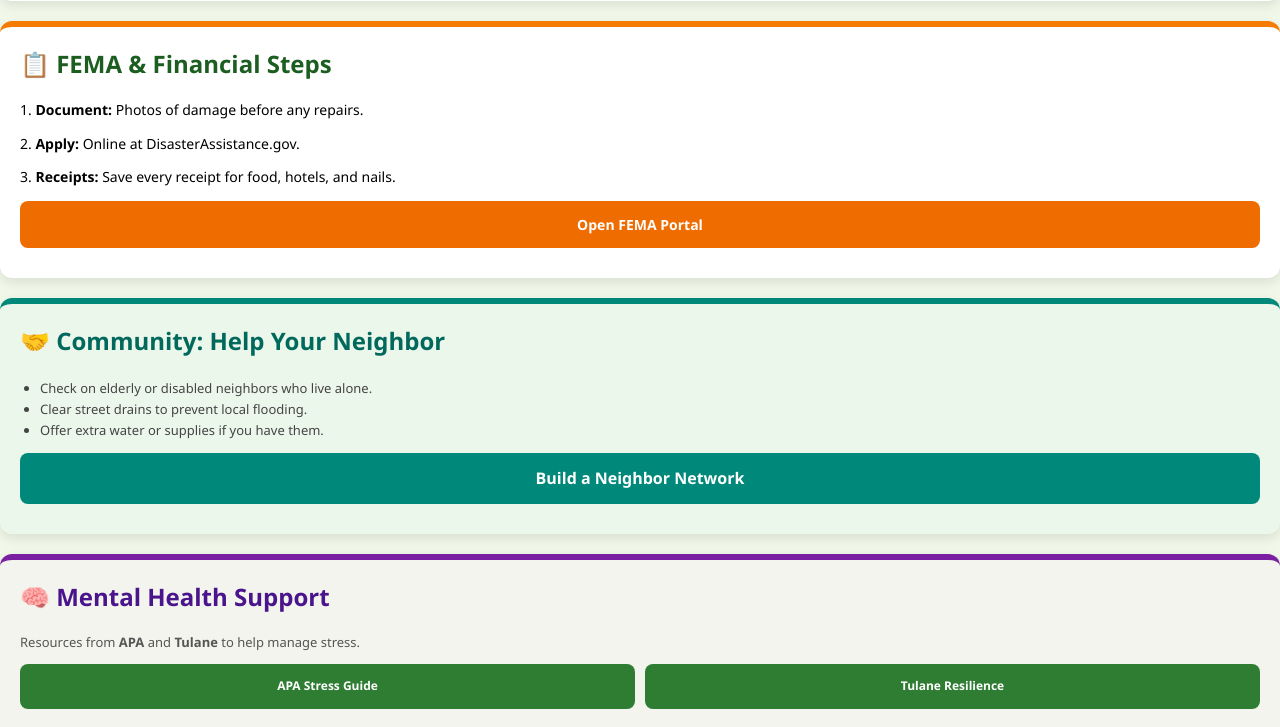
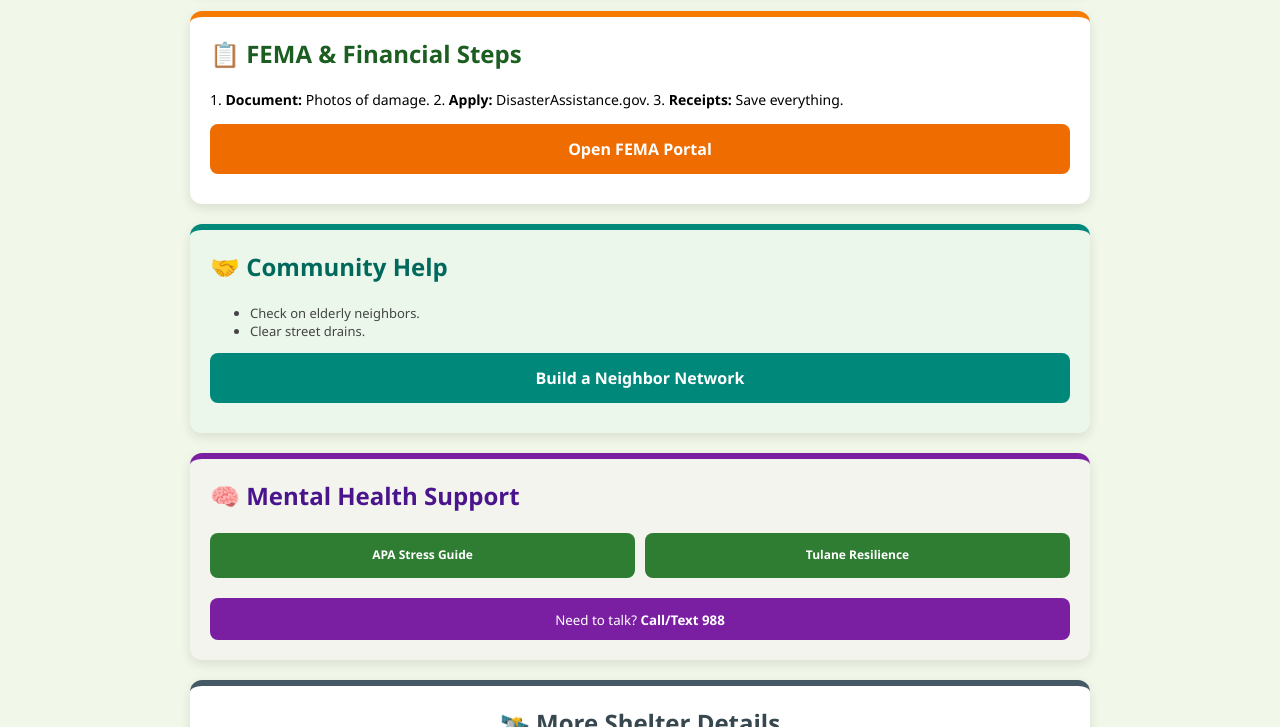
Before and after one commit to Maria08P/hurricane-shelter-app, a Flask app: page / in a window 1280 px wide. Shown: the part 5773-6500 px from the top of the page. Run offline with Flask 3, Linux system fonts and the light colour scheme.

Commit message:
Update index.html

```diff
--- a/templates/index.html
+++ b/templates/index.html
@@ -7,61 +7,57 @@
     <style>
         html, body { margin: 0; background-color: #f1f8e9; font-family: 'Segoe UI', sans-serif; line-height: 1.4; }
         .page-wrapper { padding: 30px 15px; display: flex; justify-content: center; }
-        .container { max-width: 900px; margin: 0 auto; padding: 20px; }
+        .container { max-width: 900px; margin: 0 auto; padding: 20px; position: relative; } /* Added relative position */
         .card { background: white; padding: 20px; border-radius: 12px; box-shadow: 0 4px 12px rgba(0,0,0,0.1); margin-bottom: 20px; border-top: 6px solid #2e7d32; }
         h1 { color: #2e7d32; text-align: center; margin-bottom: 5px; }
         h2 { color: #1b5e20; margin-top: 0; }
         .nav-btn { background: #2e7d32; color: white; padding: 14px; border: none; border-radius: 8px; font-weight: bold; width: 100%; cursor: pointer; text-decoration: none; display: block; text-align: center; box-sizing: border-box; margin-bottom: 10px; }
         .print-btn { background: #455a64; }
-        .hotline-grid { display: grid; grid-template-columns: repeat(auto-fit, minmax(130px, 1fr)); gap: 10px; background: #e8f5e9; padding: 15px; border-radius: 8px; margin-bottom: 20px; }
+        .hotline-section { display: grid; grid-template-columns: repeat(auto-fit, minmax(140px, 1fr)); gap: 10px; background: #f9fdf9; padding: 15px; border-radius: 8px; border: 1px solid #eee; margin-bottom: 20px; }
         .hotline-item b { font-size: 10px; color: #2e7d32; text-transform: uppercase; }
-        .hotline-item a { display: block; color: #1b5e20; text-decoration: none; font-weight: bold; }
+        .hotline-item a { display: block; color: #1b5e20; text-decoration: none; font-weight: bold; font-size: 13px; }
         table { width: 100%; border-collapse: collapse; }
         td { padding: 12px 8px; border-bottom: 1px solid #eee; font-size: 14px; }
         .badge { padding: 4px 8px; border-radius: 12px; font-size: 10px; font-weight: bold; }
         .badge-pet { background: #fce4ec; color: #880e4f; }
         .badge-sn { background: #fff3e0; color: #e65100; }
-        /* QR Code Container (Top-Right) */
-        .qr-code-share { position: absolute; top: 10px; right: 10px; text-align: center; background: white; padding: 5px; border-radius: 8px; box-shadow: 0 2px 8px rgba(0,0,0,0.1); width: 60px; z-index: 1000; }
+
+        /* QR Code Container */
+        .qr-code-share { position: absolute; top: 10px; right: 20px; text-align: center; background: white; padding: 5px; border-radius: 8px; border: 1px solid #ddd; width: 90px; z-index: 1000; }
         .qr-code-share img { width: 100%; display: block; }
-        .qr-code-share small { font-size: 8px; color: #666; font-weight: bold; }
 
-        /* Review Grid */
-        .review-grid { display: grid; grid-template-columns: 1fr; gap: 10px; margin-top: 15px; }
-        .review-box { border: 1px solid #ddd; padding: 15px; border-radius: 10px; background: #fcfcfc; }
         @media print { .no-print { display: none !important; } .card { box-shadow: none; border: 1px solid #ccc; } }
     </style>
 </head>
 <body>
+
 <div class="container">
-    <div style="position: absolute; top: 10px; right: 10px; background: white; padding: 5px; border-radius: 8px; border: 1px solid #ddd; text-align: center; width: 90px; z-index: 1000;" class="no-print">
-        <img src="/qr_code" alt="Survey QR" style="width: 100%;">
+    <div class="qr-code-share no-print">
+        <img src="/qr_code" alt="Survey QR">
         <p style="font-size: 8px; margin: 2px 0; color: #d32f2f; font-weight: bold;">SCAN FOR SURVEY</p>
     </div>
 
     <div class="card">
         <h1>Florida Hurricane Relief Hub</h1>
-        <p style="text-align: center; font-size: 11px; color: #999;">Source: hss-ppcu.onrender.com</p>
+        <p style="text-align: center; font-size: 11px; color: #999;">Source: hss-ppcu.onrender.com | Last Check: {{ user_time }}</p>
 
         <div class="no-print" style="display: grid; grid-template-columns: 1fr 1fr; gap: 10px; margin-bottom: 20px;">
             <form id="geoForm" method="POST" action="/" style="margin: 0;">
                 <input type="hidden" name="lat" id="lat"><input type="hidden" name="lon" id="lon">
-                <button type="button" class="nav-btn" style="margin: 0; background: #2e7d32; color: white;" onclick="navigator.geolocation.getCurrentPosition(pos => { document.getElementById('lat').value = pos.coords.latitude; document.getElementById('lon').value = pos.coords.longitude; document.getElementById('geoForm').submit(); })">
+                <button type="button" class="nav-btn" style="margin: 0;" onclick="navigator.geolocation.getCurrentPosition(pos => { document.getElementById('lat').value = pos.coords.latitude; document.getElementById('lon').value = pos.coords.longitude; document.getElementById('geoForm').submit(); })">
                     📍 Closest Shelters (GPS)
                 </button>
             </form>
-            <button class="nav-btn" style="background: #455a64; color: white; border: none; margin: 0;" onclick="window.print()">
-                📥 Save / Print PDF
-            </button>
+            <button class="nav-btn print-btn" style="margin: 0;" onclick="window.print()">📥 Save / Print PDF</button>
         </div>
 
-        <div class="hotline-section" style="display: grid; grid-template-columns: repeat(auto-fit, minmax(140px, 1fr)); gap: 10px; background: #f9fdf9; padding: 15px; border-radius: 8px; border: 1px solid #eee; margin-bottom: 20px;">
-            <div class="hotline-item"><b>911</b><br><a href="tel:911" style="color: #1b5e20; text-decoration: none; font-size: 13px;">Emergency</a></div>
-            <div class="hotline-item"><b>800-342-3557</b><br><a href="tel:8003423557" style="color: #1b5e20; text-decoration: none; font-size: 13px;">State Info</a></div>
-            <div class="hotline-item"><b>813-272-5900</b><br><a href="tel:8132725900" style="color: #1b5e20; text-decoration: none; font-size: 13px;">Hillsborough</a></div>
-            <div class="hotline-item"><b>988</b><br><a href="tel:988" style="color: #1b5e20; text-decoration: none; font-size: 13px;">Mental Health</a></div>
-            <div class="hotline-item"><b>800-621-3362</b><br><a href="tel:8006213362" style="color: #1b5e20; text-decoration: none; font-size: 13px;">FEMA</a></div>
-            <div class="hotline-item"><b>800-733-2767</b><br><a href="tel:8007332767" style="color: #1b5e20; text-decoration: none; font-size: 13px;">Red Cross</a></div>
+        <div class="hotline-section">
+            <div class="hotline-item"><b>911</b><a href="tel:911">Emergency</a></div>
+            <div class="hotline-item"><b>800-342-3557</b><a href="tel:8003423557">State Info</a></div>
+            <div class="hotline-item"><b>813-272-5900</b><a href="tel:8132725900">Hillsborough</a></div>
+            <div class="hotline-item"><b>988</b><a href="tel:988">Mental Health</a></div>
+            <div class="hotline-item"><b>800-621-3362</b><a href="tel:8006213362">FEMA</a></div>
+            <div class="hotline-item"><b>800-733-2767</b><a href="tel:8007332767">Red Cross</a></div>
         </div>
 
         <input type="text" id="searchInput" class="no-print" style="width:100%; padding:14px; border:2px solid #2e7d32; border-radius:8px; box-sizing: border-box;" placeholder="Type here to search 66 shelters..." oninput="filterTable()">
@@ -70,19 +66,18 @@
     {% if show_alert %}
     <div style="background:#e3f2fd; border-left:5px solid #2196f3; padding:15px; margin-bottom:20px;">
         <b>🛠️ Recovery Assistant Active:</b><br>
-            <small>Need to apply for FEMA? Visit <b>DisasterAssistance.gov</b> or call the hotline above. Ensure you have photos of damage ready before cleaning.</small>
+        <small>Need to apply for FEMA? Visit <b>DisasterAssistance.gov</b>. Ensure you have photos of damage ready.</small>
     </div>
     {% endif %}
 
-        <input type="text" id="searchInput" class="no-print" style="width:100%; padding:12px; margin-bottom:15px; border:1px solid #ccc; border-radius:6px;" placeholder="Search 66 shelters by name or type 'pet'..." oninput="filterTable()">
-
+    <div class="card">
         <table>
             <tbody id="tableBody">
                 {% for s in shelters %}
                 <tr>
                     <td><b>{{ s.name }}</b><br><small>{{ s.address }}</small>{% if s.dist %}<br><span style="color:green; font-weight:bold;">📍 {{ s.dist }} mi</span>{% endif %}</td>
                     <td>{% if 'Pet' in s.label %}<span class="badge badge-pet">PETS OK</span>{% elif 'Special' in s.label %}<span class="badge badge-sn">MEDICAL</span>{% else %}<span class="badge" style="background:#f5f5f5;">GENERAL</span>{% endif %}</td>
-                    <td class="no-print"><a href="http://maps.google.com/?q={{ s.name|replace(' ', '+') }}+{{ s.address|replace(' ', '+') }}" target="_blank" style="color:#2e7d32; font-weight:bold; font-size:12px;">Map</a></td>
+                    <td class="no-print"><a href="https://www.google.com/maps/search/{{ s.name|replace(' ', '+') }}+{{ s.address|replace(' ', '+') }}" target="_blank" style="color:#2e7d32; font-weight:bold; font-size:12px;">Map</a></td>
                 </tr>
                 {% endfor %}
             </tbody>
@@ -96,60 +91,43 @@
 
     <div class="card" style="border-top-color: #f57c00;">
         <h2>📋 FEMA & Financial Steps</h2>
-        <div style="font-size:14px;">
-            <p>1. <b>Document:</b> Photos of damage before any repairs.</p>
-            <p>2. <b>Apply:</b> Online at DisasterAssistance.gov.</p>
-            <p>3. <b>Receipts:</b> Save every receipt for food, hotels, and nails.</p>
+        <p style="font-size:14px;">1. <b>Document:</b> Photos of damage. 2. <b>Apply:</b> DisasterAssistance.gov. 3. <b>Receipts:</b> Save everything.</p>
         <a href="https://www.fema.gov/assistance/individual/program" target="_blank" class="nav-btn" style="background:#ef6c00;">Open FEMA Portal</a>
-        </div>
     </div>
 
     <div class="card" style="border-top-color: #00897b; background: #e0f2f150;">
-            <h2 style="color: #00695c;">🤝 Community: Help Your Neighbor</h2>
-            <ul style="font-size: 13px; line-height: 1.6; color: #444; padding-left: 20px;">
-                <li>Check on elderly or disabled neighbors who live alone.</li>
-                <li>Clear street drains to prevent local flooding.</li>
-                <li>Offer extra water or supplies if you have them.</li>
+        <h2 style="color: #00695c;">🤝 Community Help</h2>
+        <ul style="font-size: 13px; color: #444;">
+            <li>Check on elderly neighbors.</li>
+            <li>Clear street drains.</li>
         </ul>
-            <a href="https://www.ready.gov/plan-for-locations#neighbors" target="_blank" class="nav-btn" style="background: #00897b; color: white; border: none;">Build a Neighbor Network</a>
+        <a href="https://www.ready.gov/plan-for-locations#neighbors" target="_blank" class="nav-btn" style="background: #00897b;">Build a Neighbor Network</a>
     </div>
 
-        <div id="mental-health-section" class="card" style="border-top-color: #7b1fa2; background: #f3e5f540;">
+    <div class="card" style="border-top-color: #7b1fa2; background: #f3e5f540;">
         <h2 style="color: #4a148c;">🧠 Mental Health Support</h2>
-            <p style="font-size: 13px; color: #555;">Resources from <b>APA</b> and <b>Tulane</b> to help manage stress.</p>
         <div style="display: flex; gap: 10px;">
-                <a href="https://www.apa.org/topics/disasters-response/hurricane-stress" target="_blank" class="nav-btn" style="background-color: #2e7d32; color: #ffffff; border: none; font-size: 12px; flex: 1; font-weight: bold;">APA Stress Guide</a>
-                <a href="https://news.tulane.edu/pr/mental-health-experts-offer-coping-tips-well-being-after-storms-and-other-disasters" target="_blank" class="nav-btn" style="background-color: #2e7d32; color: #ffffff; border: none; font-size: 12px; flex: 1; font-weight: bold;">Tulane Resilience</a>
+            <a href="https://www.apa.org/topics/disasters-response/hurricane-stress" target="_blank" class="nav-btn" style="flex: 1; font-size: 12px;">APA Stress Guide</a>
+            <a href="https://news.tulane.edu/pr/mental-health-experts-offer-coping-tips-well-being-after-storms-and-other-disasters" target="_blank" class="nav-btn" style="flex: 1; font-size: 12px;">Tulane Resilience</a>
         </div>
-            <div style="margin-top: 15px; background: #7b1fa2; color: white; padding: 12px; border-radius: 8px; text-align: center;">
-                <small>Need to talk? <b>Call or Text 988</b> (24/7 Crisis Support)</small>
+        <div style="margin-top: 10px; background: #7b1fa2; color: white; padding: 10px; border-radius: 8px; text-align: center;">
+            <small>Need to talk? <b>Call/Text 988</b></small>
         </div>
     </div>
 
     <div class="card" style="border-top-color: #455a64; text-align: center;">
         <h2 style="color: #37474f;">🛰️ More Shelter Details</h2>
-            <p style="font-size: 13px; color: #666;">View user reviews and detailed facility info on our companion app.</p>
-            <a href="https://stormsafe-hurricane-shelter-finder-581021306710.us-west1.run.app/" target="_blank" class="nav-btn" style="background: #455a64; color: white; border: none;">
-                Open Shelter App (Reviews & More)
-            </a>
-        </div>
-
+        <p style="font-size: 13px;">View user reviews on our companion app.</p>
+        <a href="https://stormsafe-hurricane-shelter-finder-581021306710.us-west1.run.app/" target="_blank" class="nav-btn" style="background: #455a64;">Open Shelter App</a>
     </div>
 
     <div class="card" style="border-top-color: #fbc02d; background: #fffde7;">
-            <h2 style="color: #f57f17;">📋 Share Your Shelter Experience</h2>
-            <p style="font-size: 14px; color: #333;">Did you stay in a shelter? Your feedback helps local officials improve safety, supplies, and staffing.</p>
-            <div style="background: white; border: 1px solid #fff176; padding: 15px; border-radius: 10px; margin-bottom: 15px; text-align: center;">
-                <p style="font-size: 12px; margin-bottom: 10px;"><b>Scan the QR code at the top-right</b> or click below.</p>
-                <a href="https://docs.google.com/forms/d/e/1FAIpQLSdn8_t7mAn2P82-C_N2M70xH78S6xO86Xm_Iu53m0I2m5O56A/viewform?usp=header"
-                   target="_blank"
-                   class="nav-btn"
-                   style="background: #fbc02d; color: #333; border: none; font-weight: bold;">
-                   Start Shelter Survey
-                </a>
+        <h2 style="color: #f57f17;">📋 Share Your Experience</h2>
+        <p style="font-size: 14px;">Did you stay in a shelter? Help officials improve safety and staffing.</p>
+        <a href="https://docs.google.com/forms/d/e/1FAIpQLSdn8_t7mAn2P82-C_N2M70xH78S6xO86Xm_Iu53m0I2m5O56A/viewform?usp=header" target="_blank" class="nav-btn" style="background: #fbc02d; color: #333;">Start Shelter Survey</a>
     </div>
-        </div>
-        </div> </div> <script>
+
+</div> <script>
 function filterTable() {
     let q = document.getElementById('searchInput').value.toLowerCase();
     document.querySelectorAll('#tableBody tr').forEach(r => {
```
Lines whose indentation alone changed are shown as unchanged.
